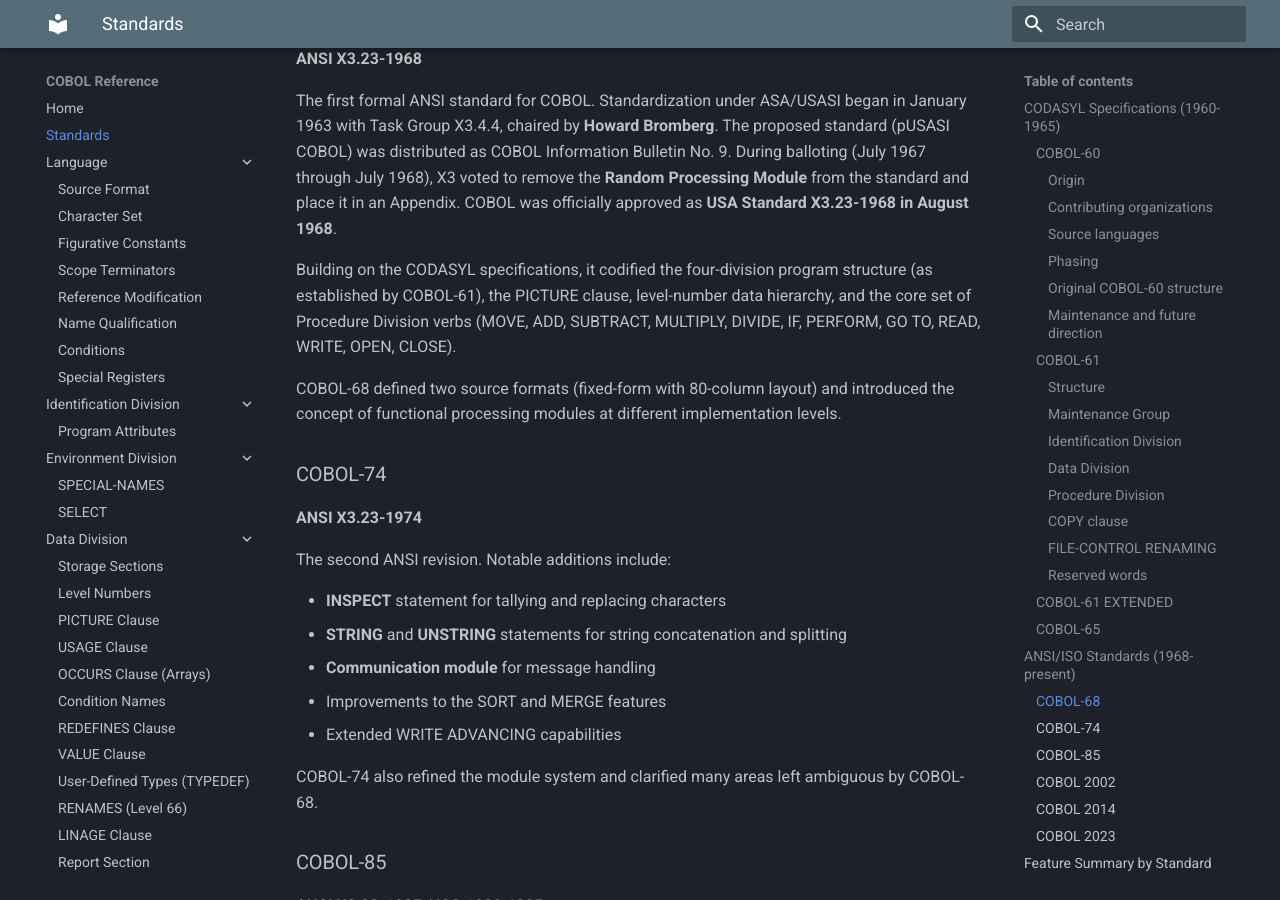
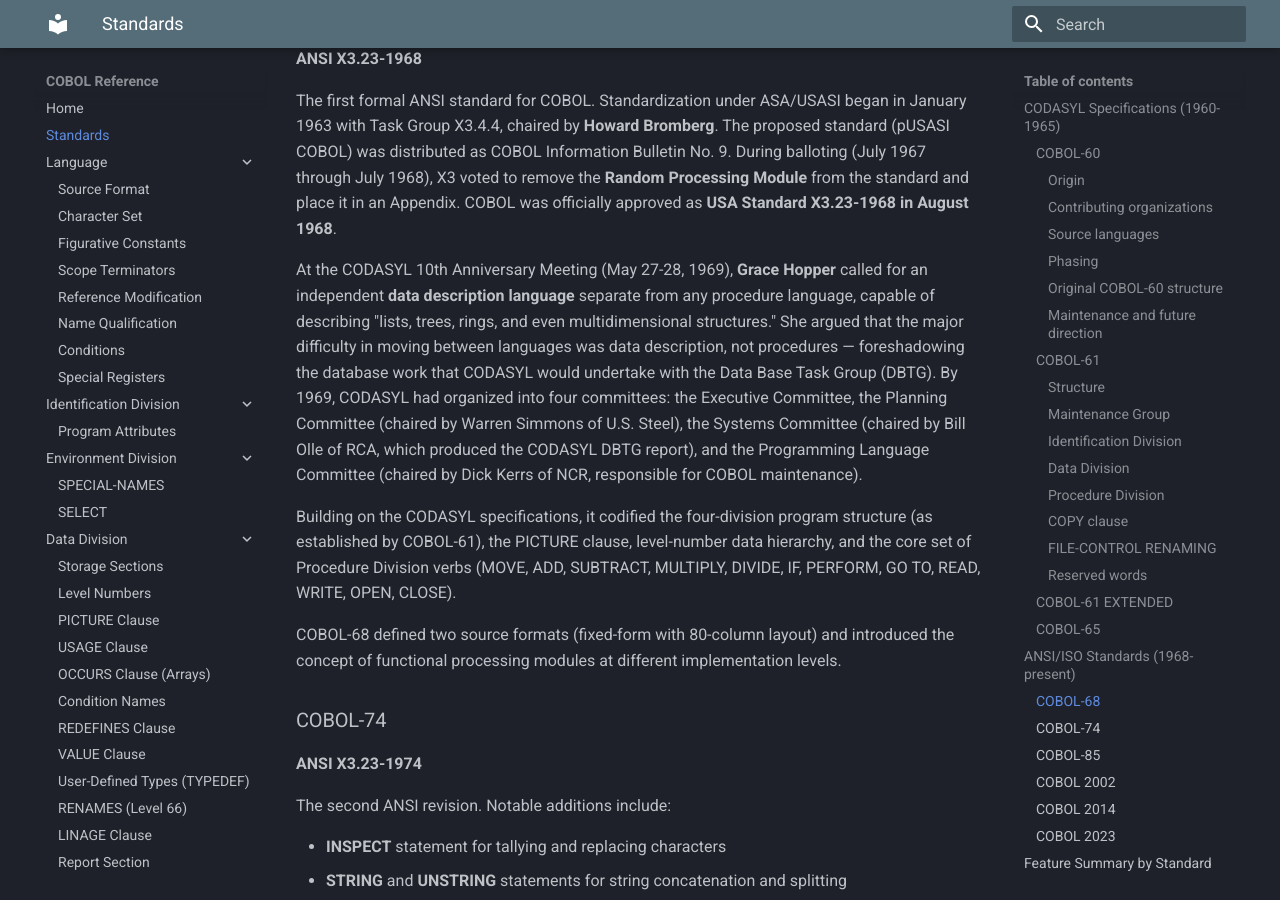
Before and after one commit to bushidocodes/cobol-reference, an MkDocs documentation site: the page built from docs/standards.md, in a window 1280 px wide and 900 px high, scrolled down 7576 px. Built offline with MkDocs 1.6.1 and Material for MkDocs 9.7.7, drawn with Linux system fonts in a browser that asks for light colours.

Commit message:
Add CODASYL 10th Anniversary Meeting (1969) findings
From the 159-page Smithsonian oral history transcript (NMAH-AC0196):
- Grace Hopper's 1969 speech calling for an independent data description
  language for lists, trees, rings, and multidimensional structures
- CODASYL's four-committee structure by 1969: Executive, Planning
  (Simmons), Systems (Olle - DBTG), Programming Language (Kerrs - COBOL)
- Context for the CODASYL DBTG database work that followed

Co-Authored-By: Claude Opus 4.6 (1M context) <noreply@anthropic.com>

```diff
--- a/docs/standards.md
+++ b/docs/standards.md
@@ -191,6 +191,8 @@ Beginning in 1968, COBOL became a formally standardized language under the Ameri
 
 The first formal ANSI standard for COBOL. Standardization under ASA/USASI began in January 1963 with Task Group X3.4.4, chaired by **Howard Bromberg**. The proposed standard (pUSASI COBOL) was distributed as COBOL Information Bulletin No. 9. During balloting (July 1967 through July 1968), X3 voted to remove the **Random Processing Module** from the standard and place it in an Appendix. COBOL was officially approved as **USA Standard X3.23-1968 in August 1968**.
 
+At the CODASYL 10th Anniversary Meeting (May 27-28, 1969), **Grace Hopper** called for an independent **data description language** separate from any procedure language, capable of describing "lists, trees, rings, and even multidimensional structures." She argued that the major difficulty in moving between languages was data description, not procedures — foreshadowing the database work that CODASYL would undertake with the Data Base Task Group (DBTG). By 1969, CODASYL had organized into four committees: the Executive Committee, the Planning Committee (chaired by Warren Simmons of U.S. Steel), the Systems Committee (chaired by Bill Olle of RCA, which produced the CODASYL DBTG report), and the Programming Language Committee (chaired by Dick Kerrs of NCR, responsible for COBOL maintenance).
+
 Building on the CODASYL specifications, it codified the four-division program structure (as established by COBOL-61), the PICTURE clause, level-number data hierarchy, and the core set of Procedure Division verbs (MOVE, ADD, SUBTRACT, MULTIPLY, DIVIDE, IF, PERFORM, GO TO, READ, WRITE, OPEN, CLOSE).
 
 COBOL-68 defined two source formats (fixed-form with 80-column layout) and introduced the concept of functional processing modules at different implementation levels.
```
Also changed, not shown: docs/appendices/references.md (+1 -0 lines).
